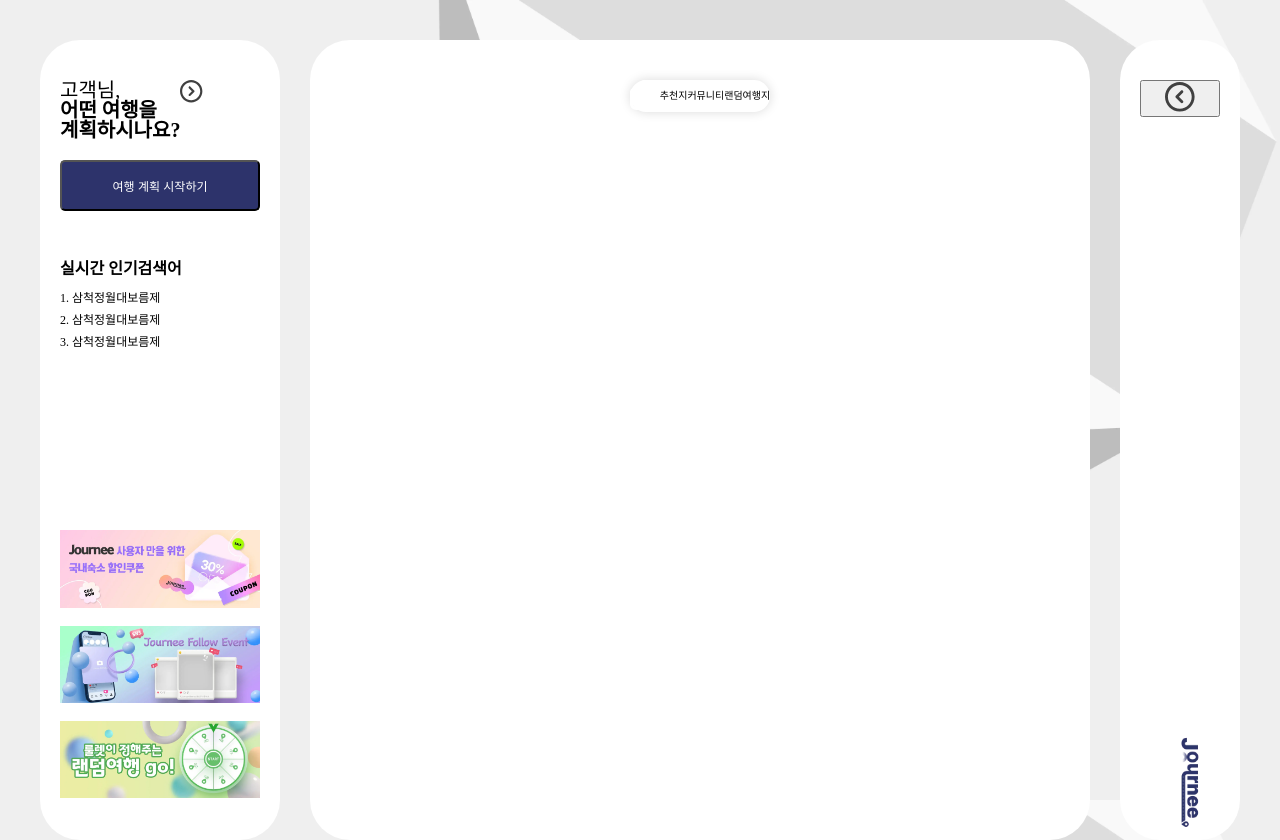
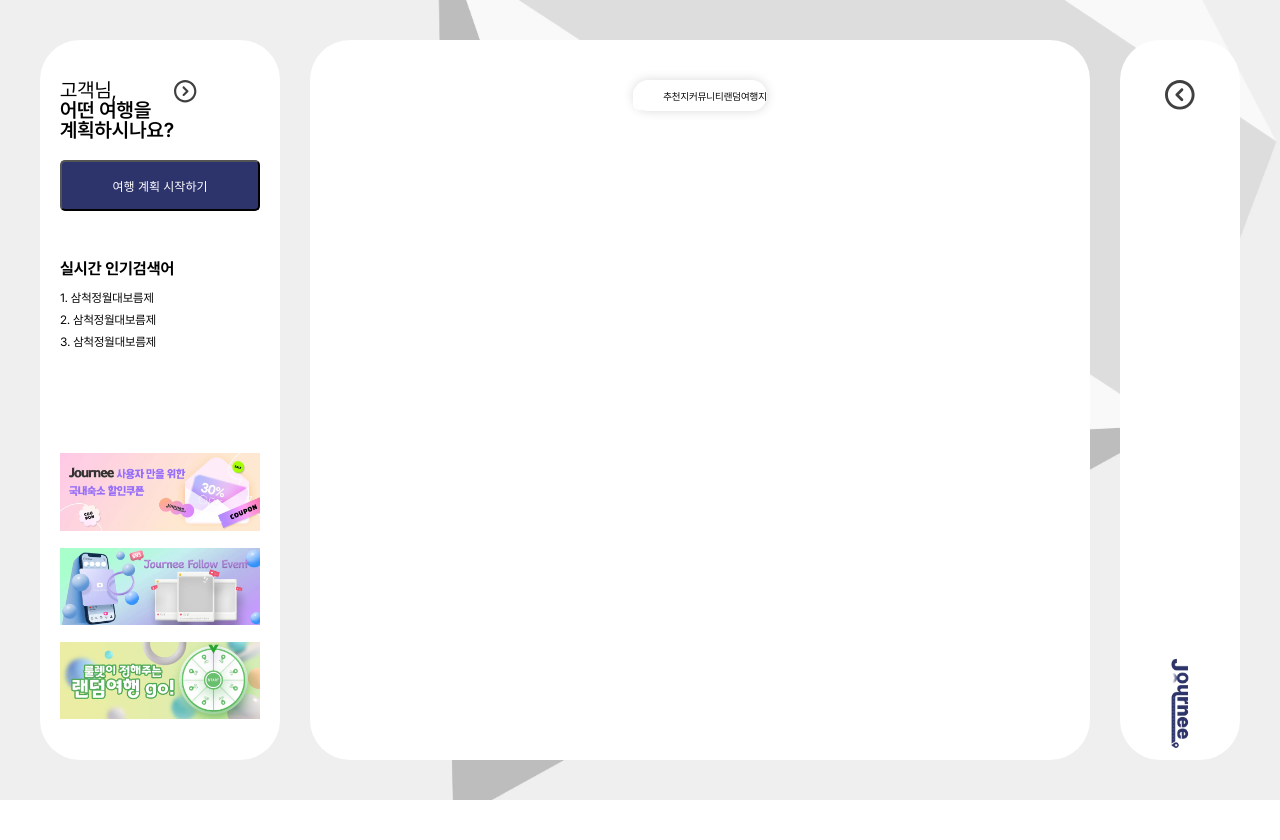
Before and after one commit to ShiftLeftt/travelProduct, a React (Create React App) app in the folder travel/: page / in a window 1280 px wide. After the commit the page ends 800 px from the top, so only its background shows below. Built offline with nearby package versions, Linux system fonts and the light colour scheme.

Commit message:
메인 라우팅 진행

```diff
--- a/travel/src/app.module.css
+++ b/travel/src/app.module.css
@@ -2,5 +2,5 @@
 .displayFlex{
   display: flex;
   justify-content: space-between;
-  height: 100vh;
+  height: 100%;
 }
--- a/travel/src/index.js
+++ b/travel/src/index.js
@@ -8,3 +8,6 @@ root.render(
     <App />
   </React.StrictMode>
 );
+
+
+document.getElementById('root').style.height = '100%';
--- a/travel/src/pages/main/rightSide.js
+++ b/travel/src/pages/main/rightSide.js
@@ -12,7 +12,6 @@ function RightSide() {
       <div className={style.logWrap}>
         <img src="/img/Journee_logo.webp" alt="" />
       </div>
-
     </div>
   )
 }
--- a/travel/src/pages/main/rightSide.module.css
+++ b/travel/src/pages/main/rightSide.module.css
@@ -2,6 +2,7 @@
   background-color: #fff;
   border-radius: var(-radius-40);
   display: flex;
+  align-items: center;
   flex-direction: column;
   justify-content: space-between;
   width: 10%;
@@ -13,3 +14,9 @@
   transform: rotate(90deg);
 
 }
+
+.rightSideBar button{
+  background-color: transparent;
+  border: none;
+  cursor: pointer;
+}
```
Also changed, not shown: travel/src/App.js (+1 -7 lines), travel/src/styles/common.css (line endings or trailing spaces).
